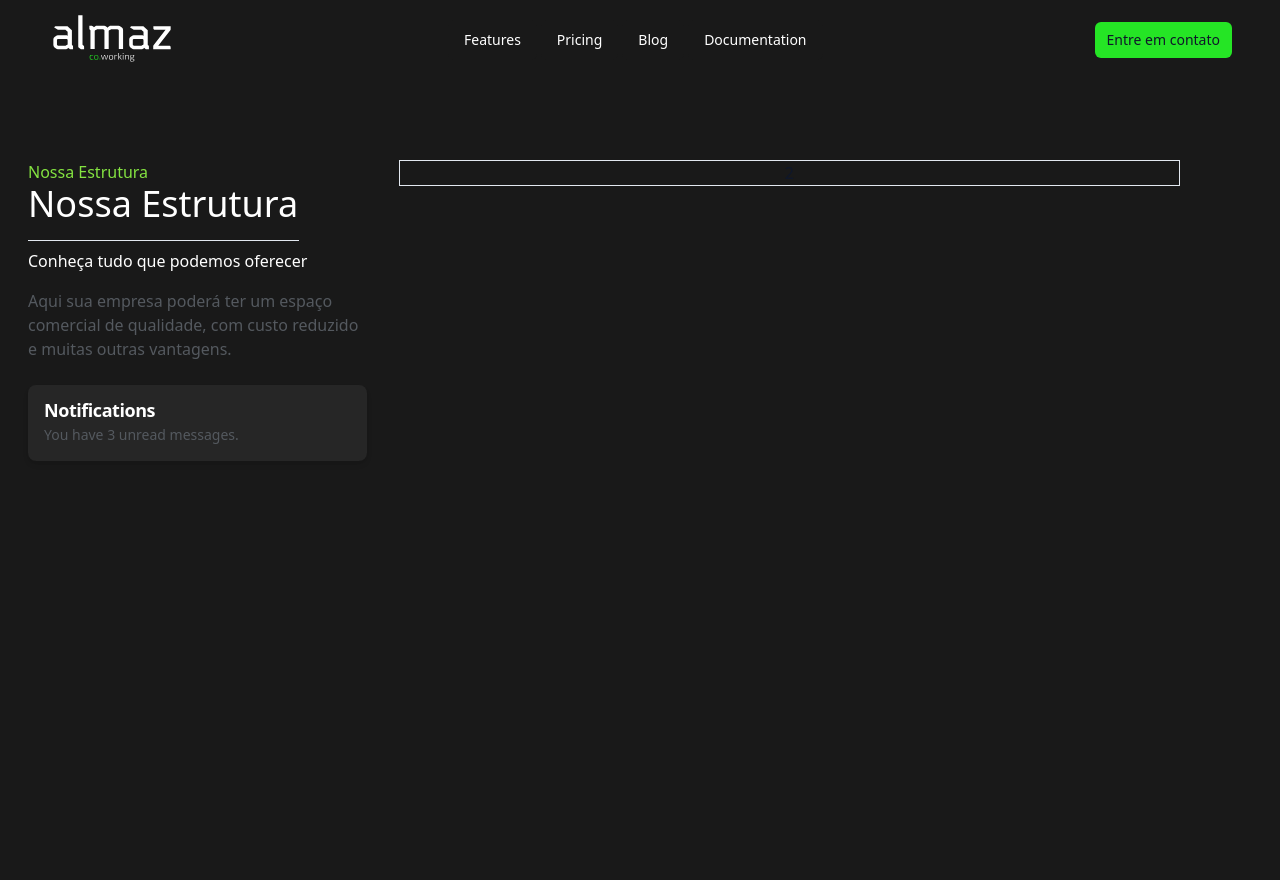
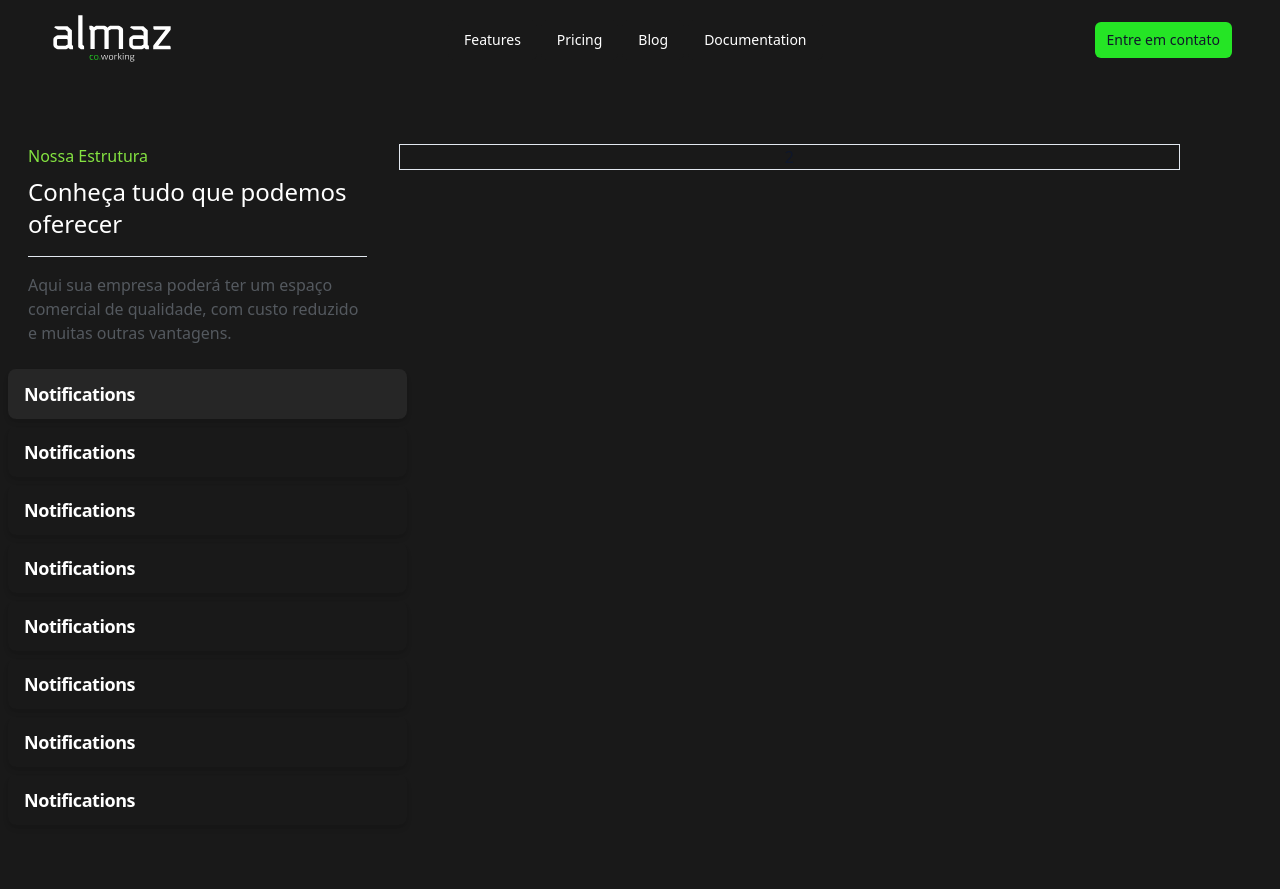
Before and after one commit to gustavospriebe/coworking-website, a Next.js app: page / in a window 1280 px wide. Built offline with nearby package versions, Linux system fonts and the light colour scheme.

Commit message:
left part of carousel almost done

```diff
--- a/components/Card.tsx
+++ b/components/Card.tsx
@@ -24,31 +24,147 @@ const notifications = [
 
 type CardProps = React.ComponentProps<typeof Card>;
 
-enum Highlights {
-    Unstyled = "1-18",
-    Composable = "20-37",
-    Customizable = "39-55",
-    Consistent = "57-74",
-}
+type Highlights = 1 | 2 | 3 | 4 | 5 | 6 | 7 | 8;
+
+const cards = [2, 3, 4, 5, 6, 7, 8];
 
 export function CardComponent({ className, ...props }: CardProps) {
-    const [activeHighlight, setActiveHighlight] = useState<Highlights>(
-        Highlights.Unstyled
-    );
+    const [activeHighlight, setActiveHighlight] = useState(1);
     return (
+        // scroll-m-0  overflow-y-hidden overflow-x-scroll
+        <div className="-mx-10 space-y-2 pl-5">
             <Card
                 className={cn(
-                "cursor-pointer border-none  bg-[#ffffff0e] p-0 text-whiter shadow-md",
+                    "cursor-pointer border-none  p-0 text-whiter shadow-md",
+                    activeHighlight === 1 ? "card-active" : "card-ghost",
                     className
                 )}
                 {...props}
+                onMouseDown={() => setActiveHighlight(1)}
+                onClick={() => setActiveHighlight(1)}
             >
                 <CardHeader className="p-4">
                     <CardTitle className="font-bold">Notifications</CardTitle>
-                <CardDescription className="text-secundary">
-                    You have 3 unread messages.
-                </CardDescription>
                 </CardHeader>
             </Card>
+            {cards.map((card, index) => (
+                <Card
+                    key={index}
+                    className={cn(
+                        "cursor-pointer border-none p-0 text-whiter shadow-md",
+                        activeHighlight === card ? "card-active" : "card-ghost",
+                        className
+                    )}
+                    {...props}
+                    onMouseDown={() => setActiveHighlight(card)}
+                    onClick={() => setActiveHighlight(card)}
+                >
+                    <CardHeader className="p-4">
+                        <CardTitle className="font-bold">
+                            Notifications
+                        </CardTitle>
+                    </CardHeader>
+                </Card>
+            ))}
+        </div>
     );
 }
+
+// <Card
+// className={cn(
+//     "cursor-pointer border-none p-0 text-whiter shadow-md",
+//     activeHighlight === 2 ? "card-active" : "card-ghost",
+//     className
+// )}
+// {...props}
+// onMouseDown={() => setActiveHighlight(2)}
+// onClick={() => setActiveHighlight(2)}
+// >
+// <CardHeader className="p-4">
+//     <CardTitle className="font-bold">Notifications</CardTitle>
+// </CardHeader>
+// </Card>
+// <Card
+// className={cn(
+//     "cursor-pointer border-none p-0 text-whiter shadow-md",
+//     activeHighlight === 3 ? "card-active" : "card-ghost",
+//     className
+// )}
+// {...props}
+// onMouseDown={() => setActiveHighlight(3)}
+// onClick={() => setActiveHighlight(3)}
+// >
+// <CardHeader className="p-4">
+//     <CardTitle className="font-bold">Notifications</CardTitle>
+// </CardHeader>
+// </Card>
+// <Card
+// className={cn(
+//     "cursor-pointer border-none p-0 text-whiter shadow-md",
+//     activeHighlight === 4 ? "card-active" : "card-ghost",
+//     className
+// )}
+// {...props}
+// onMouseDown={() => setActiveHighlight(4)}
+// onClick={() => setActiveHighlight(4)}
+// >
+// <CardHeader className="p-4">
+//     <CardTitle className="font-bold">Notifications</CardTitle>
+// </CardHeader>
+// </Card>
+// <Card
+// className={cn(
+//     "cursor-pointer border-none p-0 text-whiter shadow-md",
+//     activeHighlight === 5 ? "card-active" : "card-ghost",
+//     className
+// )}
+// {...props}
+// onMouseDown={() => setActiveHighlight(5)}
+// onClick={() => setActiveHighlight(5)}
+// >
+// <CardHeader className="p-4">
+//     <CardTitle className="font-bold">Notifications</CardTitle>
+// </CardHeader>
+// </Card>
+// <Card
+// className={cn(
+//     "cursor-pointer border-none p-0 text-whiter shadow-md",
+//     activeHighlight === 6 ? "card-active" : "card-ghost",
+//     className
+// )}
+// {...props}
+// onMouseDown={() => setActiveHighlight(6)}
+// onClick={() => setActiveHighlight(6)}
+// >
+// <CardHeader className="p-4">
+//     <CardTitle className="font-bold">Notifications</CardTitle>
+// </CardHeader>
+// </Card>
+// <Card
+// className={cn(
+//     "cursor-pointer border-none p-0 text-whiter shadow-md",
+//     activeHighlight === 7 ? "card-active" : "card-ghost",
+//     className
+// )}
+// {...props}
+// onMouseDown={() => setActiveHighlight(7)}
+// onClick={() => setActiveHighlight(7)}
+// >
+// <CardHeader className="p-4">
+//     <CardTitle className="font-bold">Notifications</CardTitle>
+// </CardHeader>
+// </Card>
+// <Card
+// className={cn(
+//     "cursor-pointer border-none p-0 text-whiter shadow-md",
+//     activeHighlight === 8 ? "card-active" : "card-ghost",
+//     className
+// )}
+// {...props}
+// onMouseDown={() => setActiveHighlight(8)}
+// onClick={() => setActiveHighlight(8)}
+// >
+// <CardHeader className="p-4">
+//     <CardTitle className="font-bold">Notifications</CardTitle>
+// </CardHeader>
+// </Card>
--- a/components/Carousel.tsx
+++ b/components/Carousel.tsx
@@ -9,7 +9,6 @@ import { useEffect, useState } from "react";
 import "react-awesome-slider/dist/styles.css";
 import { Separator } from "./ui/separator";
 import { CardComponent } from "./Card";
-
 
 const teste = [1, 2, 3, 4, 5, 6];
 
@@ -29,19 +28,19 @@ export function CarouselComponent() {
 
     return (
         <div className="w-full bg-bg-black">
-            <div className="mx-7 flex h-screen max-w-6xl flex-col items-start gap-5 py-20 md:flex-row lg:gap-8">
+            <div className="mx-7 flex max-w-6xl flex-col items-start gap-5 py-16 md:flex-row lg:gap-8">
                 <div className="max-w-[420px]">
-                    <p className="text-green-secundary">Nossa Estrutura</p>
-                    <p className="mb-4 text-4xl text-whiter">Nossa Estrutura</p>
-                    <Separator className="my-2 w-4/5 text-whiter/20" />
-                    <p className="mb-4 text-base text-whiter">
+                    <p className="mb-2 text-green-secundary">Nossa Estrutura</p>
+                    <p className="mb-4 text-2xl text-whiter">
                         Conheça tudo que podemos oferecer
                     </p>
-                    <p className="max-w-[500px] text-secundary mb-6">
-                    Aqui sua empresa poderá ter um espaço comercial de qualidade, com custo reduzido e muitas outras vantagens.
+                    <Separator className="my-4 text-whiter/20" />
+                    <p className="mb-6 max-w-[500px] text-secundary">
+                        Aqui sua empresa poderá ter um espaço comercial de
+                        qualidade, com custo reduzido e muitas outras vantagens.
                     </p>
 
-                            <CardComponent />
+                    <CardComponent />
                     {/* <div className="-mx-5 w-screen scroll-m-0 overflow-y-hidden overflow-x-scroll pl-5  ">
                         <div className="flex gap-x-3 gap-y-3 sm:gap-x-5">
                         </div>
--- a/components/ui/card.tsx
+++ b/components/ui/card.tsx
@@ -9,7 +9,7 @@ const Card = React.forwardRef<
     <div
         ref={ref}
         className={cn(
-            "rounded-lg border bg-card text-card-foreground shadow-sm",
+            "rounded-lg border  text-card-foreground shadow-sm",
             className
         )}
         {...props}
--- a/styles/globals.css
+++ b/styles/globals.css
@@ -77,6 +77,34 @@
         );
     }
 
+    .card-active {
+        background-color: #ffffff0e;
+    }
+
+    .card-active::before {
+        boxshadow: 0 4px 16px -12px #ffffff0e;
+    }
+
+    .card-active:active {
+        transition: transform 150ms cubic-bezier(0.22, 1, 0.36, 1);
+    }
+
+    .card-active:focus:not(:focus-visible) {
+        boxshadow: none;
+    }
+
+    .card-ghost:hover {
+        background-color: #ffffff0e;
+    }
+
+    .card-ghost:focus:not(:focus-visible) {
+        boxshadow: none;
+    }
+
+    .card-ghost::before {
+        boxshadow: 0 4px 16px -12px #ffffff0e;
+    }
+
     .hero-bg {
         background: linear-gradient(
                 0deg,
```
Lines whose indentation alone changed are shown as unchanged.
